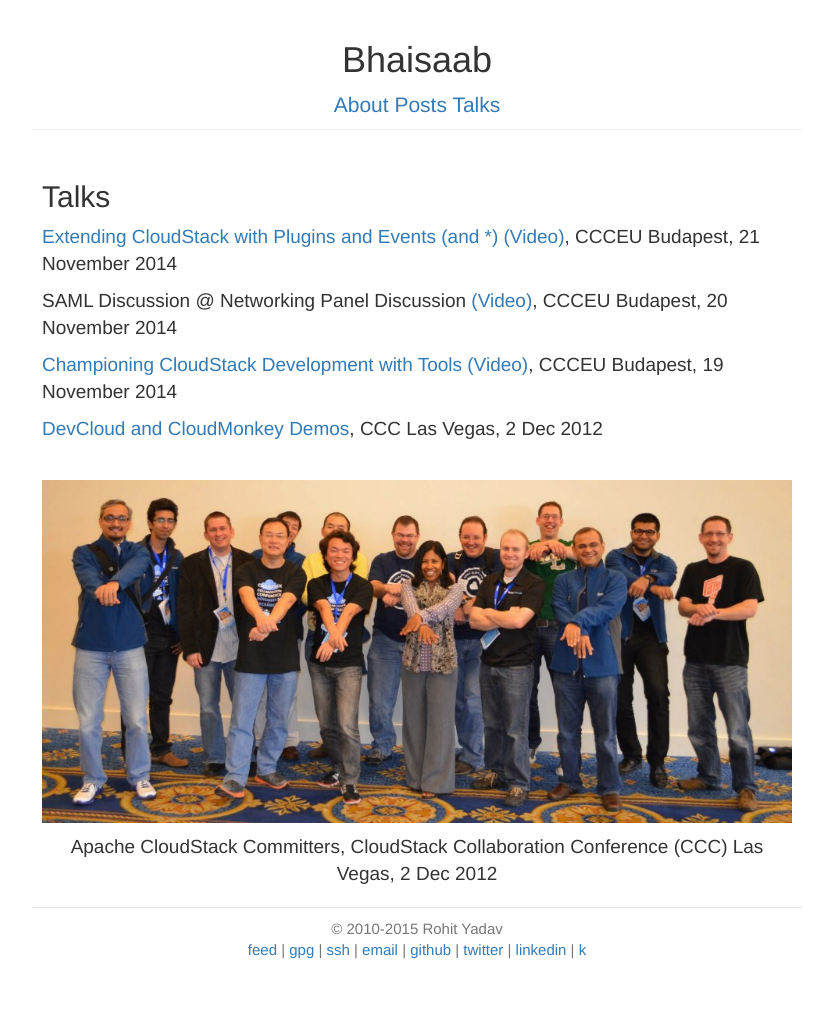
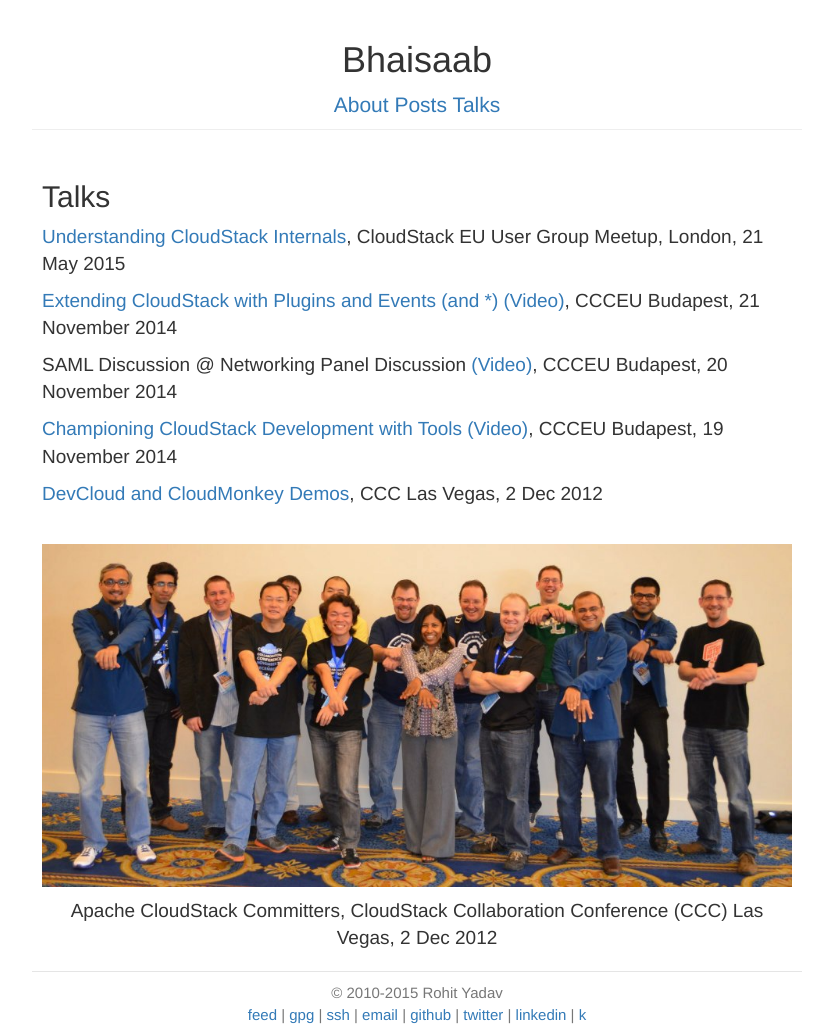
Before and after one commit to rohityadavcloud/rohityadavcloud.github.io, a Jekyll site: the page built from talks.markdown, in a window 1280 px wide. Shown: the whole page, without its empty margins (223-1056 px from the left). Built offline with Jekyll 4.4.1, drawn with Linux system fonts in a browser that asks for light colours; before the commit the page ends 971 px from its top, so only the background shows below that.

Commit message:
talks: add london meetup pdf
Signed-off-by: Rohit Yadav <bhaisaab@baagi.org>

```diff
--- a/talks.markdown
+++ b/talks.markdown
@@ -4,6 +4,8 @@ title: Talks
 tagline:
 permalink: /talks/
 ---
+
+[Understanding CloudStack Internals](/files/talks/london-meetup-understanding-cloudstack-internals.pdf), CloudStack EU User Group Meetup, London, 21 May 2015
 
 [Extending CloudStack with Plugins and Events (and *)](/files/talks/ccceu14-extending-cloudstack.pdf) [(Video)](https://www.youtube.com/watch?v=gFjIJU2csno), CCCEU Budapest, 21 November 2014
 
```
Also changed, not shown: 1 other file.
